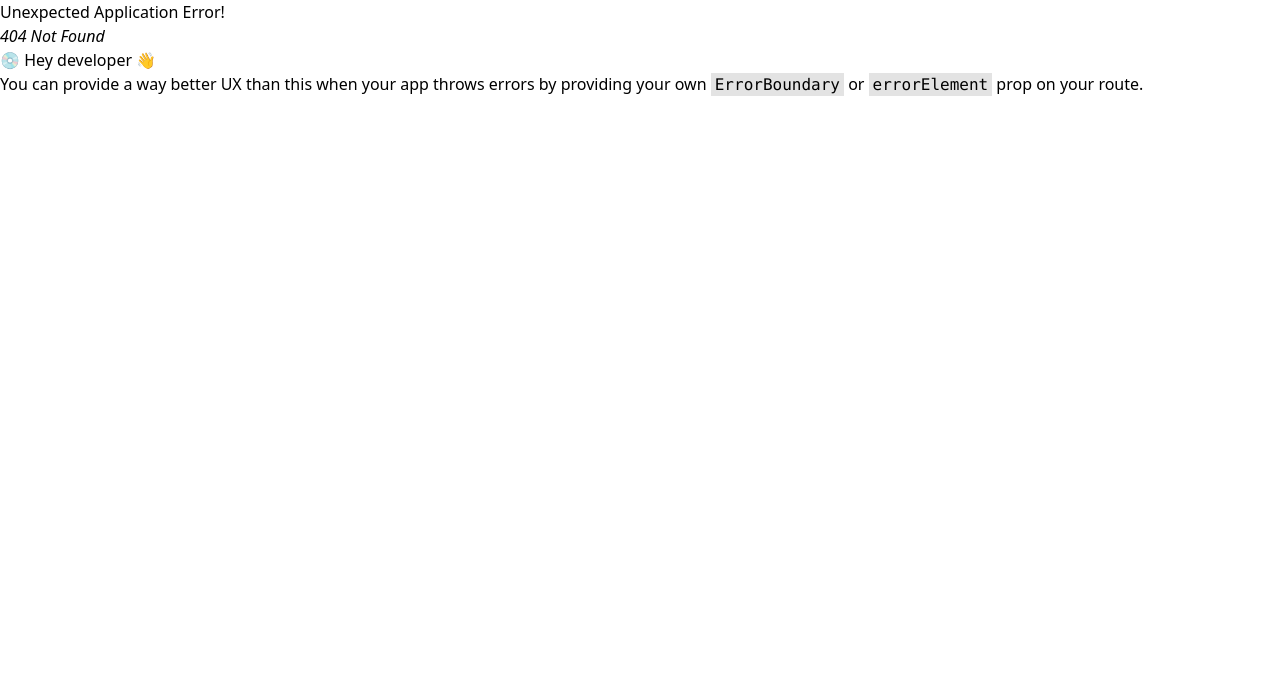
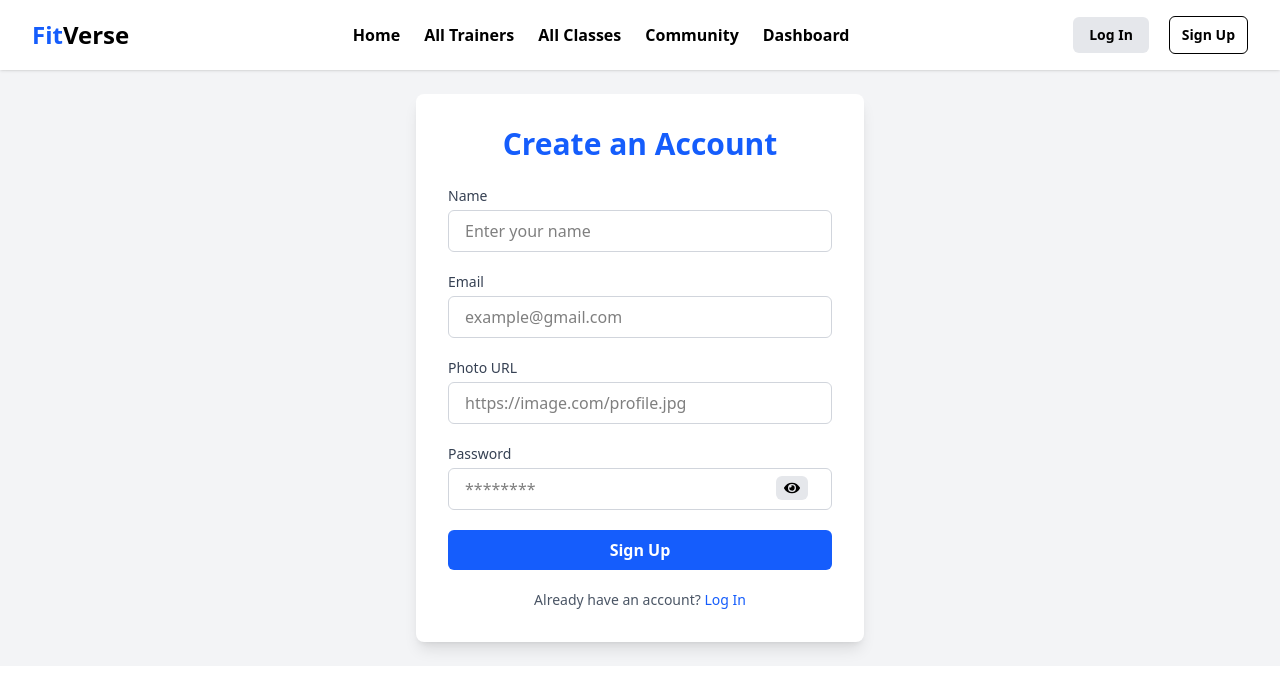
Before and after one commit to its-MAHADi/FitVerse-Website, a React (Vite) app: page /signup in a window 1280 px wide. Before the commit this address had no page. Shown: the top 700 px of the page. Built offline with nearby package versions, Linux system fonts and the light colour scheme.

Commit message:
Sign-up & Login design done

```diff
--- a/package.json
+++ b/package.json
@@ -10,6 +10,7 @@
     "preview": "vite preview"
   },
   "dependencies": {
+    "@lottiefiles/dotlottie-react": "^0.14.3",
     "@material-tailwind/html": "^3.0.0-beta.7",
     "@tailwindcss/vite": "^4.1.11",
     "react": "^19.1.0",
--- /dev/null
+++ b/pages/Authentication/Login/Login.jsx
@@ -0,0 +1,75 @@
+import { Button } from "@material-tailwind/react";
+import React, { useState } from "react";
+import { FaEye, FaEyeSlash } from "react-icons/fa";
+import { Link } from "react-router";
+
+const Login = () => {
+    const [showPassword,setShowPassword] = useState(false)
+  return (
+    <div className="flex flex-col lg:flex-row items-center justify-center bg-gray-100 px-6 py-8">
+      <div className="w-full lg:w-1/3 bg-white p-8 rounded-lg shadow-lg">
+        <h2 className="text-3xl font-bold text-center text-blue-600 mb-6">Welcome Back</h2>
+
+        <form className="space-y-5">
+            {/* email */}
+          <div>
+            <label className="block text-gray-700 font-medium mb-1">Email</label>
+            <input
+              type="email"
+              placeholder="Enter your email"
+              className="w-full px-4 py-2 border border-gray-300 rounded-md focus:outline-blue-500"
+              required
+            />
+          </div>
+          {/* password */}
+          <div className="relative">
+            <label className="block text-gray-700 font-medium mb-1">Password</label>
+            <input
+              name='password'
+              type={showPassword ? 'text' : 'password'}
+              placeholder="Enter your password"
+              className="w-full px-4 py-2 border border-gray-300 rounded-md focus:outline-blue-500"
+              required
+            />
+             <button onClick={()=>{setShowPassword(!showPassword)}} className='absolute cursor-pointer bg-gray-200 px-2 py-1 rounded-md mt-2 items-center right-6'>
+             {
+                showPassword ? <FaEyeSlash /> : <FaEye />
+             }
+              </button>
+          </div>
+
+          <button
+            type="submit"
+            className="w-full bg-blue-600 hover:bg-blue-700 text-white py-2 rounded-md font-semibold"
+          >
+            Log In
+          </button>
+
+        </form>
+      {/* google */}
+         <Button
+            variant="outlined"
+            size="lg"
+            className="flex h-12 border-gray-300 items-center justify-center gap-2 mt-5"
+            fullWidth
+          >
+            <img
+              src={`https://www.material-tailwind.com/logos/logo-google.png`}
+              alt="google"
+              className="h-6 w-6"
+            />{" "}
+            sign in with google
+          </Button>
+
+        <div className="mt-4 text-center text-sm text-gray-600">
+          Don’t have an account?{" "}
+          <Link to="/signup" className="text-blue-600 hover:underline font-medium">
+            Sign Up
+          </Link>
+        </div>
+      </div>
+    </div>
+  );
+};
+
+export default Login;
--- /dev/null
+++ b/pages/Authentication/sign-up/SignUp.jsx
@@ -0,0 +1,97 @@
+import React, { useState } from 'react';
+import { FaEye, FaEyeSlash } from 'react-icons/fa';
+import { Link } from 'react-router';
+
+const SignUp = () => {
+ const [showPassword,setShowPassword] = useState(false)
+  return (
+    <div className="flex items-center justify-center bg-gray-100 px-4 py-6">
+      <div className="w-full max-w-md bg-white rounded-lg shadow-lg p-8">
+        <h2 className="text-3xl font-bold text-center text-blue-600 mb-6">Create an Account</h2>
+
+        <form className="space-y-5">
+          {/* Name */}
+          <div>
+            <label htmlFor="name" className="block text-sm font-medium text-gray-700 mb-1">
+              Name
+            </label>
+            <input
+              type="text"
+              id="name"
+              placeholder="Enter your name"
+              className="w-full px-4 py-2 border border-gray-300 rounded-md focus:outline-none focus:ring-2 focus:ring-blue-500"
+              required
+            />
+          </div>
+
+          {/* Email */}
+          <div>
+            <label htmlFor="email" className="block text-sm font-medium text-gray-700 mb-1">
+              Email
+            </label>
+            <input
+              type="email"
+              id="email"
+              placeholder="example@gmail.com"
+              className="w-full px-4 py-2 border border-gray-300 rounded-md focus:outline-none focus:ring-2 focus:ring-blue-500"
+              required
+            />
+          </div>
+
+          {/* Photo URL */}
+          <div>
+            <label htmlFor="photoURL" className="block text-sm font-medium text-gray-700 mb-1">
+              Photo URL
+            </label>
+            <input
+              type="text"
+              id="photoURL"
+              placeholder="https://image.com/profile.jpg"
+              className="w-full px-4 py-2 border border-gray-300 rounded-md focus:outline-none focus:ring-2 focus:ring-blue-500"
+              required
+            />
+          </div>
+
+          {/* Password */}
+          <div className='relative'>
+            <label htmlFor="password" className="block text-sm font-medium text-gray-700 mb-1">
+              Password
+            </label>
+            <input
+              name='password'
+              type={showPassword ? 'text' : 'password'}
+              placeholder="********"
+              className="w-full px-4 py-2 border border-gray-300 rounded-md focus:outline-none focus:ring-2 focus:ring-blue-500"
+              required
+            />
+             <button onClick={()=>{setShowPassword(!showPassword)}} className='absolute cursor-pointer bg-gray-200 px-2 py-1 rounded-md mt-2 items-center right-6'>
+             {
+                showPassword ? <FaEyeSlash /> : <FaEye />
+             }
+              </button>
+          </div>
+
+          {/* Submit Button */}
+          <div>
+            <button
+              type="submit"
+              className="w-full bg-blue-600 text-white font-semibold py-2 rounded-md hover:bg-blue-700 transition duration-300"
+            >
+              Sign Up
+            </button>
+          </div>
+        </form>
+
+        {/* Login Redirect */}
+        <p className="text-sm text-center text-gray-600 mt-5">
+          Already have an account?{" "}
+          <Link to="/login" className="text-blue-600 hover:underline font-medium">
+            Log In
+          </Link>
+        </p>
+      </div>
+    </div>
+  );
+};
+
+export default SignUp;
--- a/pages/Shared/Navbar/StickyNavbar.jsx
+++ b/pages/Shared/Navbar/StickyNavbar.jsx
@@ -31,7 +31,7 @@
 
   return (
     <Navbar
-      className="sticky top-0 z-50 h-max max-w-full rounded-none px-4 py-2 lg:px-8 lg:py-4 bg-white/50 backdrop-blur-md shadow-sm text-black"
+      className="sticky top-0 z-50 h-max max-w-full rounded-none px-4 py-2 lg:px-8 lg:py-4 bg-white/50 backdrop-blur-md shadow-sm text-black border-none"
     >
       <div className="flex items-center justify-between">
         {/* Logo */}
@@ -51,12 +51,12 @@
         {/* Right buttons */}
         <div className="hidden lg:flex items-center gap-5">
           <Link to="/login">
-            <Button className="bg-gray-200 px-4 py-2 rounded-md" variant="text" size="lg">
+            <Button className="bg-gray-200 px-4 py-2 rounded-md cursor-pointer" variant="text" size="lg">
               Log In
             </Button>
           </Link>
-          <Link to="/register">
-            <Button className="text-black border-1 px-3 py-2 rounded-md hover:bg-green-600 hover:text-white" variant="gradient" size="lg">
+          <Link to="/signup">
+            <Button className="text-black border-1 px-3 py-2 rounded-md hover:bg-green-600 hover:text-white cursor-pointer" variant="gradient" size="lg">
               Sign Up
             </Button>
           </Link>
@@ -101,7 +101,7 @@
           {navList}
         </div>
         <div className="flex gap-2">
-          <Link to="/login" className="w-full bg-gray-300 rounded-md">
+          <Link to="/login" className="w-full bg-gray-300 rounded-md ">
             <Button fullWidth variant="text" size="sm">
               Log In
             </Button>
--- /dev/null
+++ b/src/layouts/AuthLayout.jsx
@@ -0,0 +1,19 @@
+
+import React from 'react'
+import { Outlet } from 'react-router'
+import { StickyNavbar } from '../../pages/Shared/Navbar/StickyNavbar'
+
+const AuthLayout = () => {
+  return (
+   <div>
+     <header>
+        <StickyNavbar></StickyNavbar>
+     </header>
+     <main>
+        <Outlet></Outlet>
+     </main>
+   </div>
+  )
+}
+
+export default AuthLayout
--- a/src/router/router.jsx
+++ b/src/router/router.jsx
@@ -4,6 +4,9 @@
 import AllTrainers from "../../pages/All-Trainers/AllTrainers";
 import AllClasses from "../../pages/All-Classes/AllClasses";
 import Community from "../../pages/Community/Community";
+import AuthLayout from "../layouts/AuthLayout";
+import Login from "../../pages/Authentication/Login/Login";
+import SignUp from "../../pages/Authentication/sign-up/SignUp";
 
 
 export const router = createBrowserRouter([
@@ -30,4 +33,18 @@
 
     ]
   },
+  {
+    path:"/",
+    Component:AuthLayout,
+    children:[
+      {
+        path:"login",
+        Component:Login,
+      },
+      {
+        path:"signup",
+        Component:SignUp,
+      }
+    ]
+  }
 ]);
```
Also changed, not shown: 1 other file (tests, documents, lock files or other folders).
